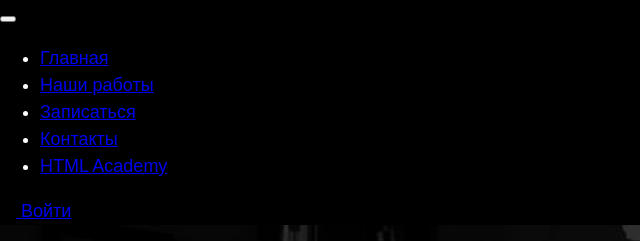
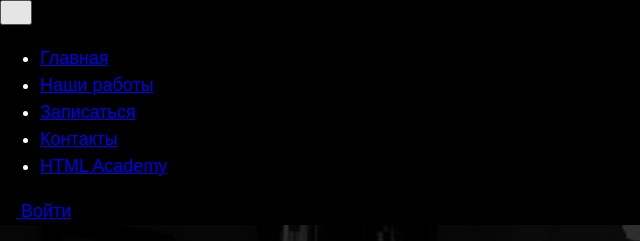
Before and after one commit to Naz-Vlad/__Barberchop, a website: page source/index.html in a window 1280 px wide. Shown: the top 241 px of the page, 0-640 px from the left. Drawn offline with nearby package versions, Linux system fonts and the light colour scheme; files that its build step writes are made by us from their sources.

Commit message:
оптимизировал иконку и передал ее через спрайт

```diff
--- a/source/index.html
+++ b/source/index.html
@@ -22,6 +22,9 @@
     </a>
     <nav class="main-nav">
       <button class="main-nav__toggle" type="button">
+        <svg class="user-list__link-icon" width="16" height="16">
+          <use href="icons/stack.svg#menu_button"></use>
+        </svg>
         <span class="visually-hidden">Открыть меню</span>
       </button>
       <div class="main-nav__wrapper">
```
Also changed, not shown: source/icons/menu_button.svg (renamed from source/icons/menu button.svg).
